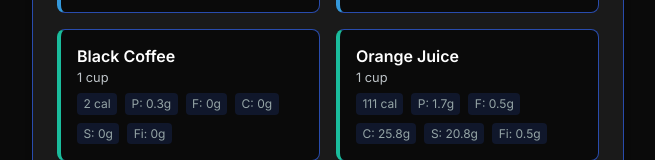
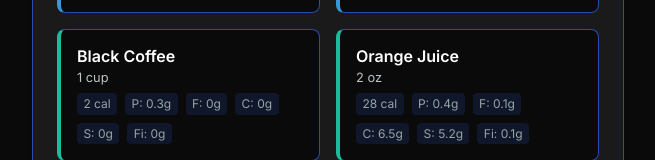
Before and after one commit to narju64/narju.net, a React (Vite) app: page /lifestyle/diet in a window 1280 px wide. Shown: the part 2826-2986 px from the top of the page, without its empty margins (0-655 px from the left). Built offline with nearby package versions, Linux system fonts and the light colour scheme.

Commit message:
Update orange juice serving size to 2oz with scaled nutrition values

```diff
--- a/src/components/Diet.tsx
+++ b/src/components/Diet.tsx
@@ -211,7 +211,7 @@
 
     // Beverages
     { id: 'black-coffee', name: 'Black Coffee', calories: 2, protein: 0.3, fat: 0, carbs: 0, sugar: 0, fiber: 0, category: 'beverages', servingSize: '1 cup' },
-    { id: 'orange-juice', name: 'Orange Juice', calories: 111, protein: 1.7, fat: 0.5, carbs: 25.8, sugar: 20.8, fiber: 0.5, category: 'beverages', servingSize: '1 cup' },
+    { id: 'orange-juice', name: 'Orange Juice', calories: 28, protein: 0.4, fat: 0.1, carbs: 6.5, sugar: 5.2, fiber: 0.1, category: 'beverages', servingSize: '2 oz' },
 
     // Fruits
     { id: 'mango', name: 'Mango', calories: 99, protein: 1.4, fat: 0.6, carbs: 24.7, sugar: 22.5, fiber: 2.6, category: 'fruits', servingSize: '1 cup sliced' },
```
